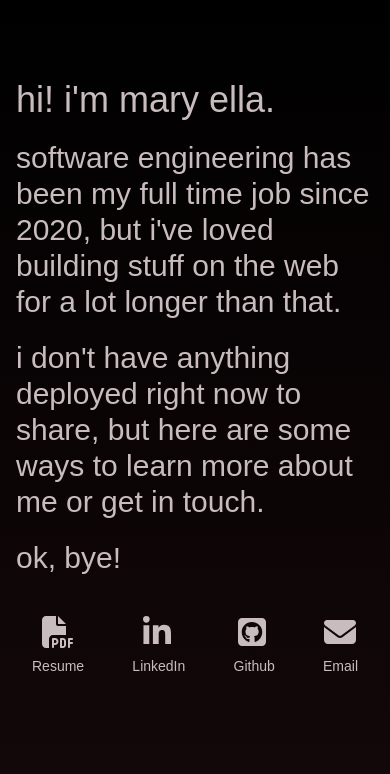
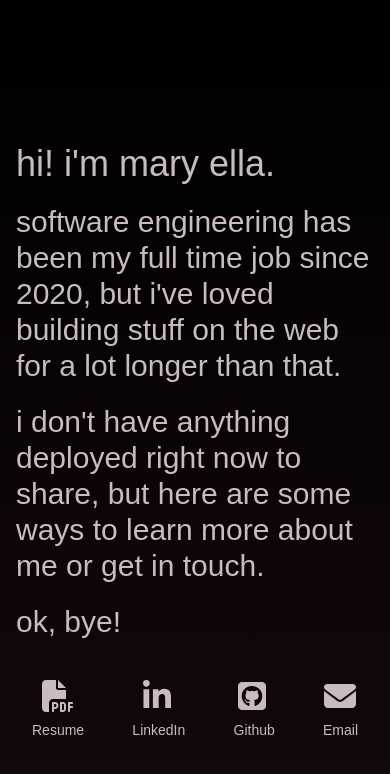
Before and after one commit to maryella/mepage, a Next.js app: page / in a window 390 px wide. Shown: the top 774 px of the page. Built offline with nearby package versions, Linux system fonts and the light colour scheme; a web font is replaced by a local one.

Commit message:
More responsive adjustments

```diff
--- a/app/page.tsx
+++ b/app/page.tsx
@@ -5,7 +5,7 @@ export default function Home() {
   return (
     <main className="flex flex-1 min-h-dvh flex-col justify-center">
       <div className="flex flex-col flex-1 m-4 my-8 self-center justify-center md:w-3/4 md:max-w-[1080px]">
-        <div className="flex flex-col mt-12 md:mt-0 mb-8">
+        <div className="flex flex-col mt-12 xl:mt-0 mb-8">
           <p className={`${sono.className} text-4xl md:text-5xl`}>
             hi! <wbr />
             i&apos;m mary&nbsp;ella.
@@ -21,7 +21,7 @@ export default function Home() {
           </p>
           <p className={`${sono.className} text-3xl mt-5`}>ok, bye!</p>
         </div>
-        <div className="flex flex-grow justify-between gap-x-4 md:w-2/3 md:self-center px-4">
+        <div className="flex justify-between gap-x-4 w-full max-w-[600px] md:self-center px-4">
           <SocialCard
             pathD="M0 64C0 28.7 28.7 0 64 0L224 0l0 128c0 17.7 14.3 32 32 32l128 0 0 144-208 0c-35.3 0-64 28.7-64 64l0 144-48 0c-35.3 0-64-28.7-64-64L0 64zm384 64l-128 0L256 0 384 128zM176 352l32 0c30.9 0 56 25.1 56 56s-25.1 56-56 56l-16 0 0 32c0 8.8-7.2 16-16 16s-16-7.2-16-16l0-48 0-80c0-8.8 7.2-16 16-16zm32 80c13.3 0 24-10.7 24-24s-10.7-24-24-24l-16 0 0 48 16 0zm96-80l32 0c26.5 0 48 21.5 48 48l0 64c0 26.5-21.5 48-48 48l-32 0c-8.8 0-16-7.2-16-16l0-128c0-8.8 7.2-16 16-16zm32 128c8.8 0 16-7.2 16-16l0-64c0-8.8-7.2-16-16-16l-16 0 0 96 16 0zm80-112c0-8.8 7.2-16 16-16l48 0c8.8 0 16 7.2 16 16s-7.2 16-16 16l-32 0 0 32 32 0c8.8 0 16 7.2 16 16s-7.2 16-16 16l-32 0 0 48c0 8.8-7.2 16-16 16s-16-7.2-16-16l0-64 0-64z"
             name="Resume"
```
